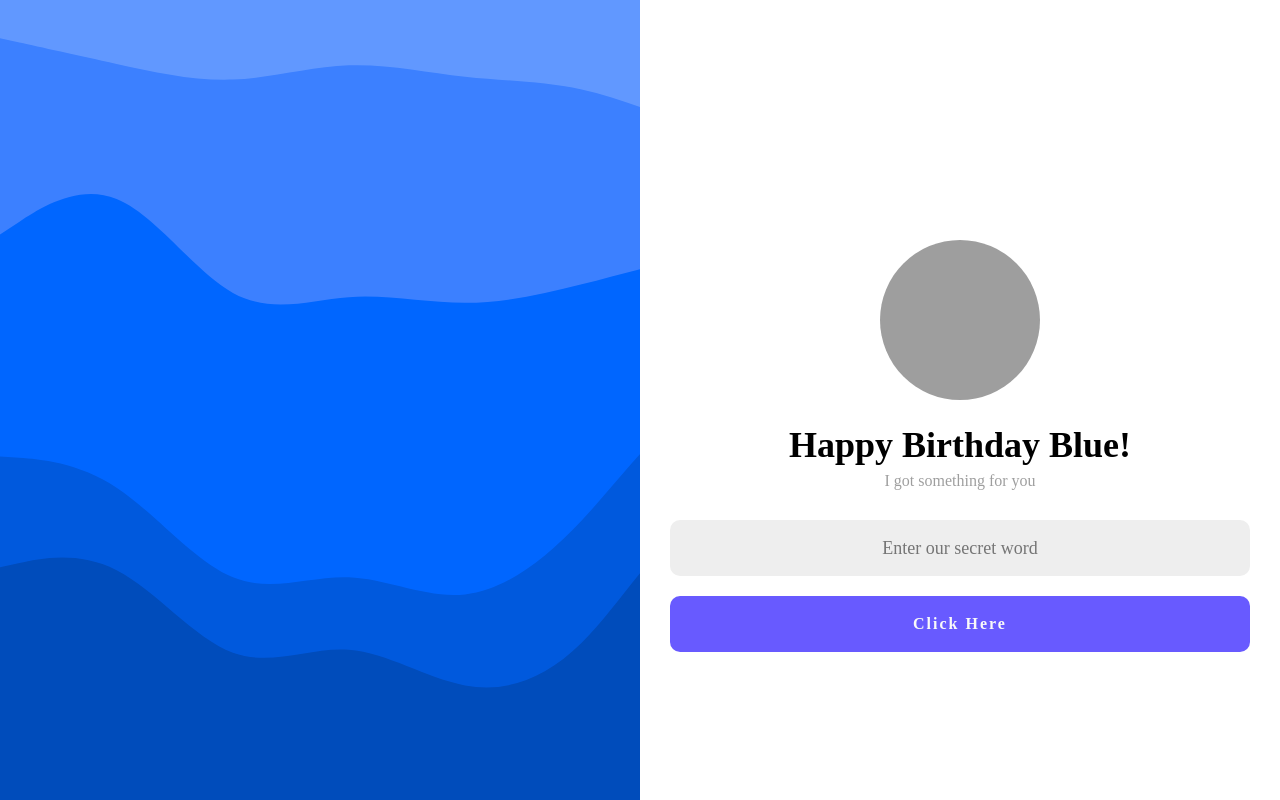
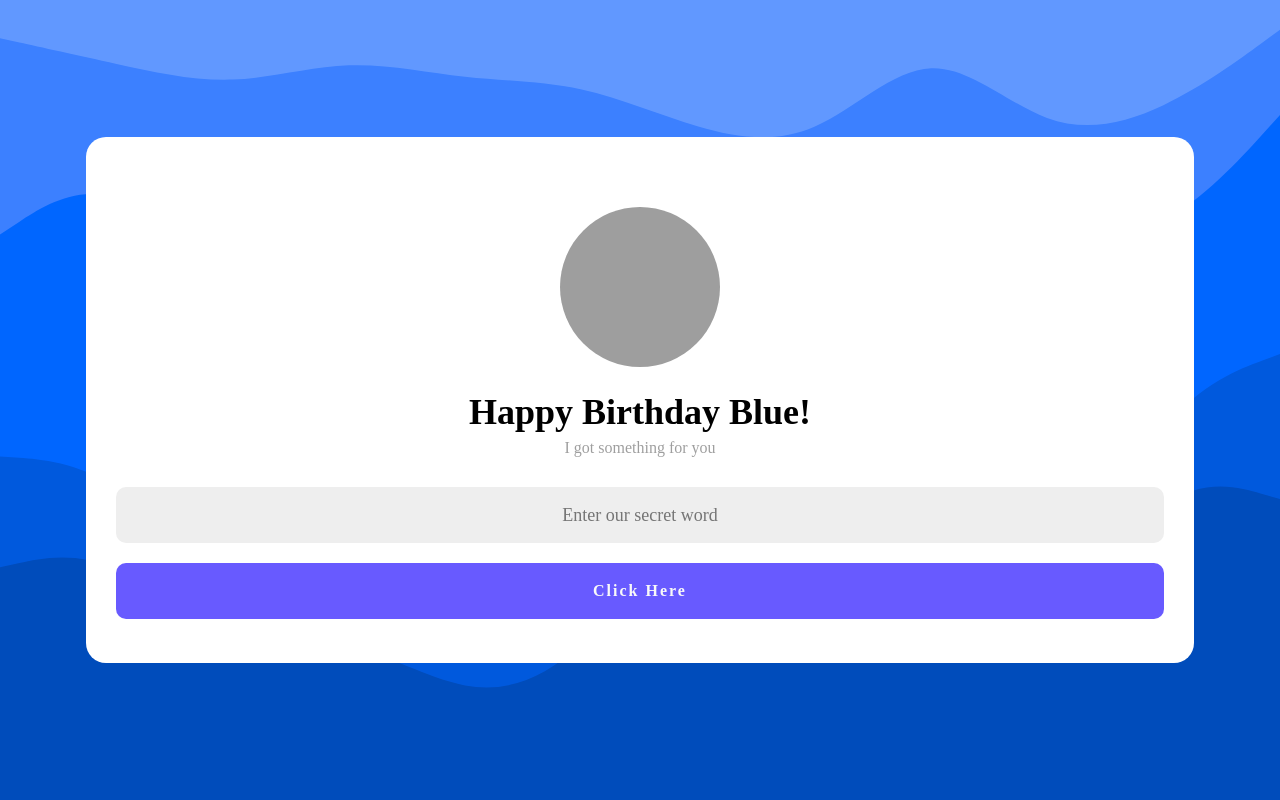
Before and after one commit to rayhantira/animated-flowers, a plain HTML site: page index.html in a window 1280 px wide. Drawn offline with Linux system fonts and the light colour scheme; grey boxes are pictures that could not be loaded; a web font is replaced by a local one.

Commit message:
Update styles.css

```diff
--- a/css/styles.css
+++ b/css/styles.css
@@ -3,8 +3,7 @@
 }
 
 html,
-body,
-.wrapper {
+body {
   height: 100%;
 }
 
@@ -26,43 +25,14 @@ body {
   animation: rotate 4s infinite alternate linear;
 }
 
-@media (width >= 500px) {
-  body {
-    padding: 0;
-  }
-}
-
 .card {
-  position: fixed;
-  z-index: 3;
-  top: 50%;
-  left: 50%;
-  translate: -50% -50%;
+  /* Removed fixed positioning */
   width: 90%;
+  margin: 0 auto;
   padding: 70px 30px 44px;
   border-radius: 1.25rem;
   background: #ffffff;
   text-align: center;
-}
-
-@media (width >= 500px) {
-  .card {
-    width: 70%;
-  }
-}
-
-@media (width >= 680px) {
-  .card {
-    top: 0;
-    right: 0;
-    left: auto;
-    translate: 0 0;
-    margin: 0;
-    height: 100%;
-    width: 50%;
-    border-radius: 0;
-    padding-top: 240px;
-  }
 }
 
 .card > img {
@@ -129,3 +99,17 @@ body {
   text-align: left;
   text-decoration: none;
 }
+
+/* Media Queries */
+@media (max-width: 680px) {
+  .card {
+    width: 90%;
+    padding-top: 140px;
+  }
+}
+
+@media (max-width: 500px) {
+  .card {
+    padding: 50px 20px; /* Adjusted for better visual */
+  }
+}
```
